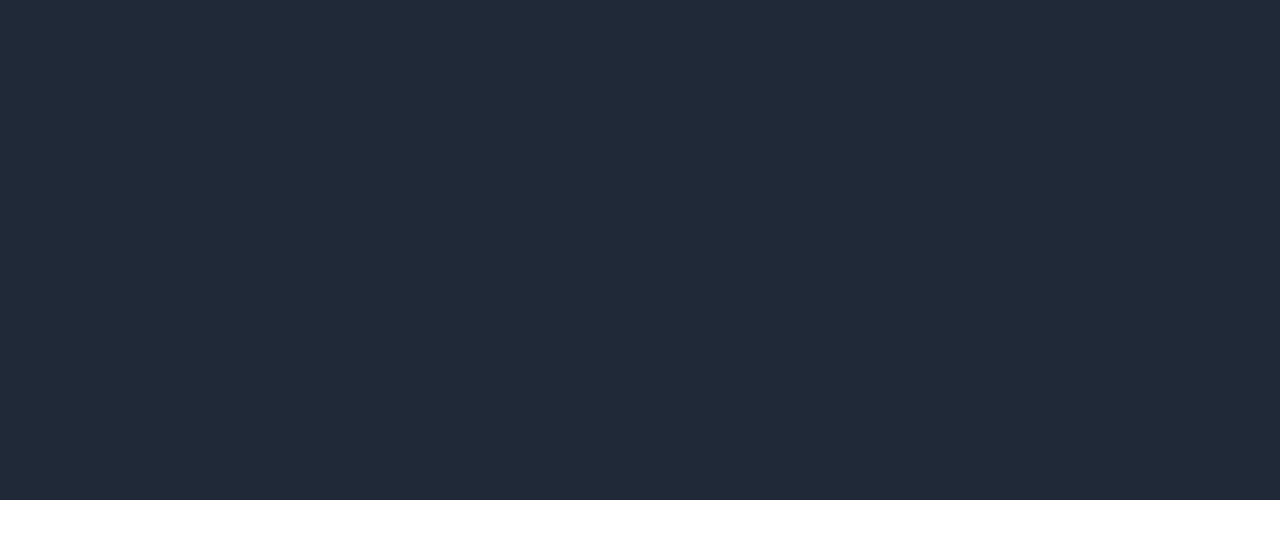
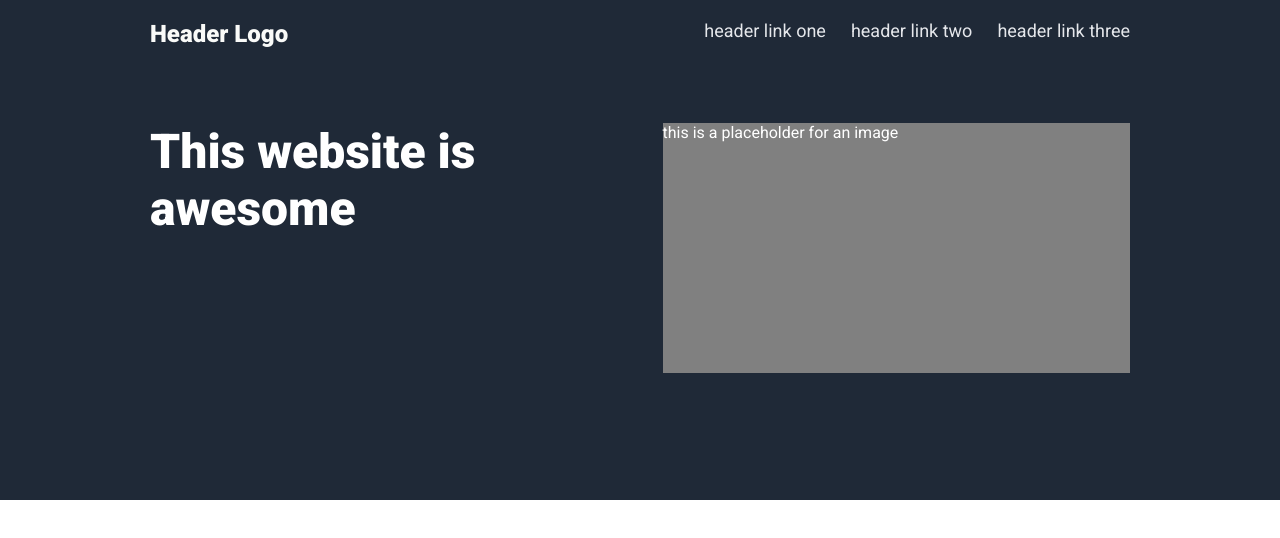
Before and after one commit to retop56/odin_landing-page, a plain HTML site: page index.html in a window 1280 px wide. Drawn offline with Linux system fonts and the light colour scheme.

Commit message:
Finish header links, continue work on top section

```diff
--- a/index.html
+++ b/index.html
@@ -5,14 +5,32 @@
     <meta http-equiv="X-UA-Compatible" content="IE=edge" />
     <meta name="viewport" content="width=device-width, initial-scale=1.0" />
     <link rel="stylesheet" href="styles.css" />
+    <link rel="preconnect" href="https://fonts.googleapis.com" />
+    <link rel="preconnect" href="https://fonts.gstatic.com" crossorigin />
+    <link
+      href="https://fonts.googleapis.com/css2?family=Roboto:ital,wght@0,300;0,400;0,500;0,900;1,300&display=swap"
+      rel="stylesheet"
+    />
     <title>Landing Page</title>
   </head>
   <body>
     <div class="top-container">
       <header>
-        <div class="logo"></div>
-        <div class="links"></div>
+        <div class="logo">Header Logo</div>
+        <div class="links">
+          <ul class="link-list">
+            <li>header link one</li>
+            <li>header link two</li>
+            <li>header link three</li>
+          </ul>
+        </div>
       </header>
+      <div class="hero-container">
+        <div class="hero-left">
+          <span class="hero-main">This website is awesome</span>
+        </div>
+        <div class="hero-right">this is a placeholder for an image</div>
+      </div>
     </div>
   </body>
 </html>
--- a/styles.css
+++ b/styles.css
@@ -2,6 +2,7 @@
     box-sizing: border-box;
     margin: 0;
     padding: 0;
+    font-family: Roboto, sans-serif;
 }
 
 body {
@@ -12,5 +13,57 @@
 .top-container {
     height: 500px;
     background-color: #1F2937;
-    padding: 50px;
+    padding: 150px;
+    padding-top: 20px;
 }
+
+header {
+    display: flex;
+    margin-bottom: 75px;
+}
+
+.logo {
+    font-size: 24px;
+    color: #F9FAF8;
+    font-weight: bold;
+    margin-right: auto;
+}
+
+.links {
+    font-size: 18px;
+    color: #E5E7EB;
+    text-decoration: none;
+}
+
+.link-list {
+    list-style: none;
+    display: flex;
+    gap: 25px;
+}
+
+.hero-container {
+    color: white;
+    display: flex;
+    flex-direction: row;
+    gap: 45px;
+}
+
+.hero-left {
+    width: 50%;
+    flex-grow: 0;
+    display: flex;
+    flex-direction: column;
+}
+
+.hero-main {
+    font-size: 48px;
+    font-weight: 900;
+}
+
+.hero-right {
+    width: 50%;
+    height: 250px;
+    background-color: grey;
+    align-self: flex-end;
+    justify-self: flex-start;
+}
```
